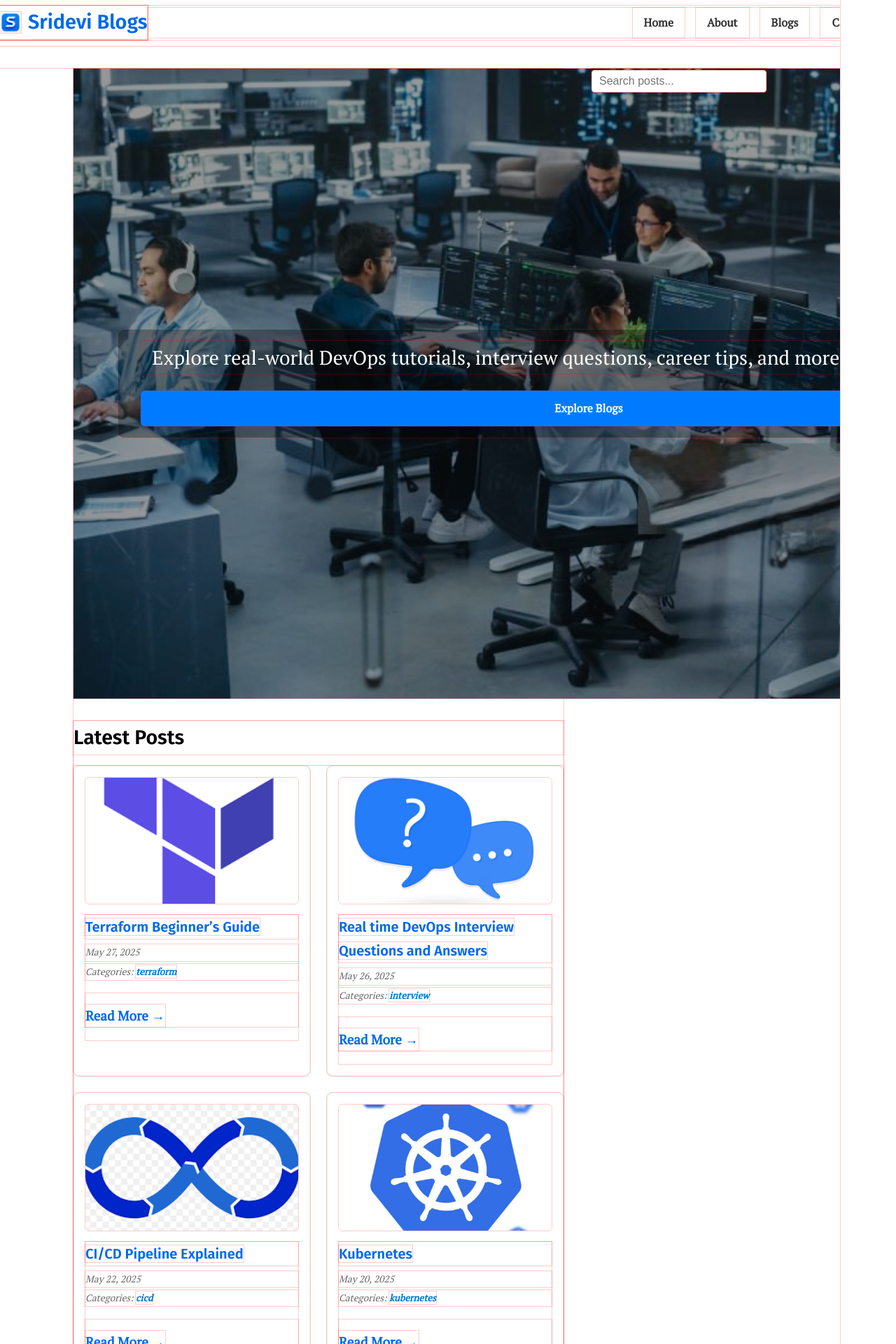
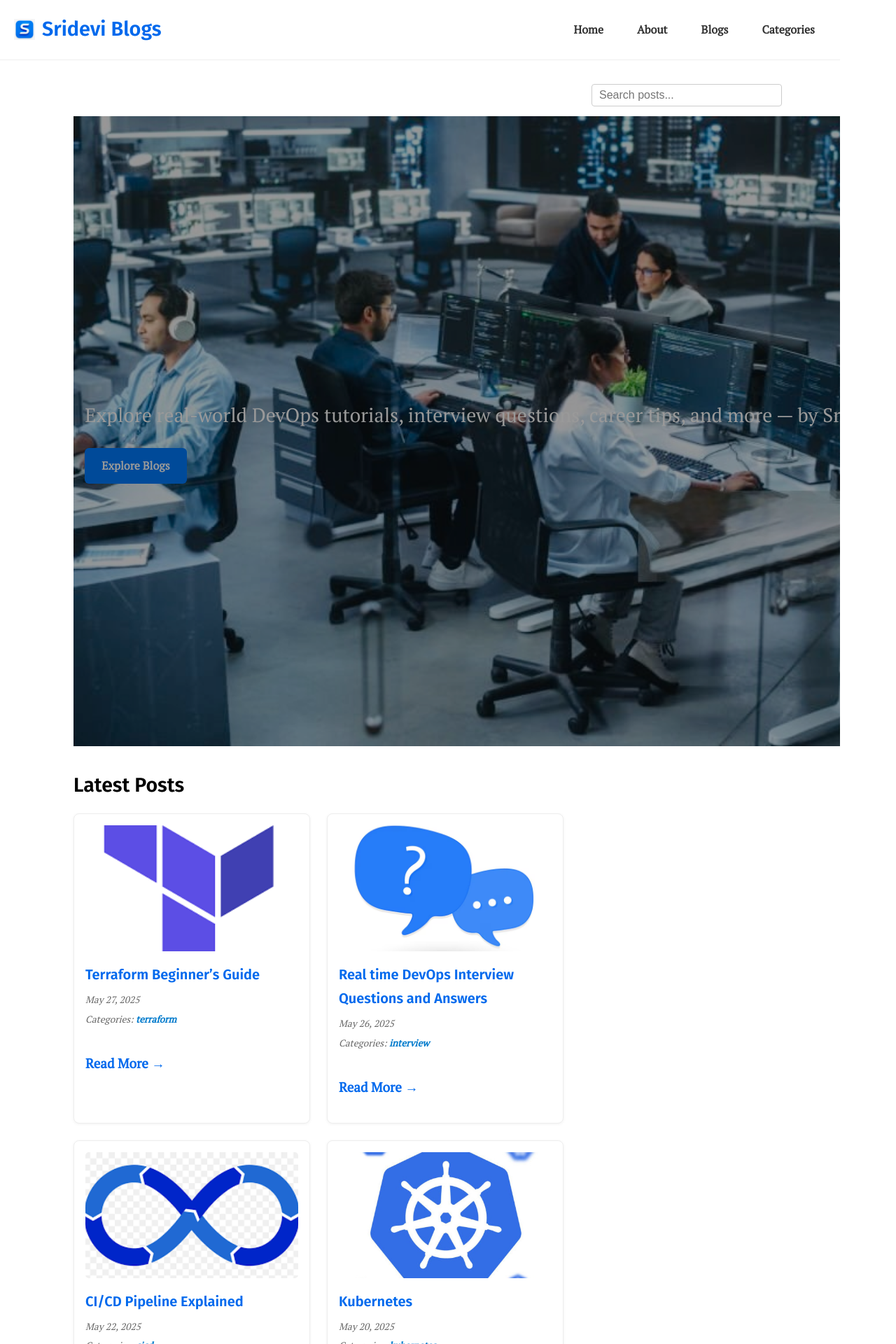
Before and after one commit to srideviblogs/srideviblogs.github.io, a Jekyll site: the page built from index.md, in a window 1280 px wide. Shown: the top 1920 px of the page at 70% size. Built offline with Jekyll 4.4.1, drawn with Linux system fonts in a browser that asks for light colours.

Commit message:
Update custom.css

```diff
--- a/assets/css/custom.css
+++ b/assets/css/custom.css
@@ -591,112 +591,88 @@ header.site-header {
   font-family: inherit;
 }
 
-/* Diagnostic: Outline everything to find gaps */
-* {
-  outline: 1px solid rgba(255, 0, 0, 0.2);
-  box-sizing: border-box;
+/* Reset html and body for full width */
+html, body {
+  margin: 0;
+  padding: 0;
+  width: 100vw;
+  overflow-x: hidden;
 }
 
-/* Force full width and no padding/margin on html and body */
-html, body {
-  margin: 0 !important;
-  padding: 0 !important;
+/* Container fix ONLY inside hero banner */
+.hero-banner > .container {
+  max-width: 100vw !important;
   width: 100vw !important;
-  overflow-x: hidden !important;
-}
-
-/* Reset all ancestors of hero-banner to full width/no padding/margin */
-.hero-banner,
-.hero-banner * ,
-.hero-banner :where(*) {
-  margin: 0 !important;
-  padding: 0 !important;
-  width: 100vw !important;
-  max-width: 100vw !important;
-  box-sizing: border-box !important;
-}
-
-/* Force parent containers of hero-banner to full width too */
-.hero-banner-parent, /* if you have a parent wrapper, replace with actual selector */
-.container,
-.wrapper,
-.site-wrapper {
-  margin: 0 !important;
-  padding: 0 !important;
-  width: 100vw !important;
-  max-width: 100vw !important;
+  padding-left: 0 !important;
+  padding-right: 0 !important;
+  margin-left: 0 !important;
+  margin-right: 0 !important;
 }
 
 /* Hero banner styles */
 .hero-banner {
-  position: relative !important;
-  width: 100vw !important;
-  height: 100vh !important;
+  position: relative;
+  width: 100vw;
+  height: 100vh;
 
-  background-image: url('/assets/images/hero-bg.jpg') !important;
-  background-size: cover !important;
-  background-position: center center !important;
-  background-repeat: no-repeat !important;
+  background-image: url('/assets/images/hero-bg.jpg');
+  background-size: cover;
+  background-position: center center;
+  background-repeat: no-repeat;
 
-  display: flex !important;
-  justify-content: center !important;
-  align-items: center !important;
-  text-align: center !important;
-
-  color: white !important;
-  overflow: hidden !important;
-  z-index: 0 !important;
+  display: flex;
+  justify-content: center;
+  align-items: center;
+  color: white;
+  overflow: hidden;
+  z-index: 0;
+  margin-top: 3rem;
 }
 
 /* Dark overlay */
 .hero-banner::before {
   content: "";
-  position: absolute !important;
-  inset: 0 !important;
-  background-color: rgba(0,0,0,0.4) !important;
-  z-index: 1 !important;
+  position: absolute;
+  inset: 0;
+  background-color: rgba(0,0,0,0.4);
+  z-index: 1;
 }
 
-/* Content */
-.hero-banner-content {
-  position: relative !important;
-  z-index: 2 !important;
-  max-width: 90vw !important;
-  padding: 1rem 2rem !important;
-  background-color: rgba(0,0,0,0.3) !important;
-  border-radius: 8px !important;
+/* Hero container content */
+.hero-container {
+  position: relative;
+  z-index: 2;
+  max-width: 90vw;  /* controls width of text area */
+  padding: 1rem 2rem;
+  background-color: rgba(0,0,0,0.3);
+  border-radius: 8px;
+  text-align: center;
 }
 
-/* Text & button */
-.hero-banner-content h1,
-.hero-banner-content p,
-.hero-button {
-  margin: 0 !important;
-  display: block !important;
-}
-
+/* Text & button styling */
 .hero-banner-content h1 {
-  font-size: clamp(2.5rem, 6vw, 4rem) !important;
-  margin-bottom: 1rem !important;
+  font-size: clamp(2.5rem, 6vw, 4rem);
+  margin-bottom: 1rem;
 }
 
 .hero-banner-content p {
-  font-size: clamp(1.25rem, 3vw, 1.75rem) !important;
-  margin-bottom: 1.5rem !important;
+  font-size: clamp(1.25rem, 3vw, 1.75rem);
+  margin-bottom: 1.5rem;
 }
 
 .hero-button {
-  font-size: 1rem !important;
-  padding: 0.75rem 1.5rem !important;
-  background-color: #007BFF !important;
-  border-radius: 6px !important;
-  color: white !important;
-  text-decoration: none !important;
-  cursor: pointer !important;
-  text-align: center !important;
-  transition: background-color 0.3s ease !important;
+  font-size: 1rem;
+  padding: 0.75rem 1.5rem;
+  background-color: #007BFF;
+  border-radius: 6px;
+  color: white;
+  text-decoration: none;
+  cursor: pointer;
+  transition: background-color 0.3s ease;
+  display: inline-block;
+  text-align: center;
 }
 
 .hero-button:hover {
-  background-color: #0056b3 !important;
+  background-color: #0056b3;
 }
```
